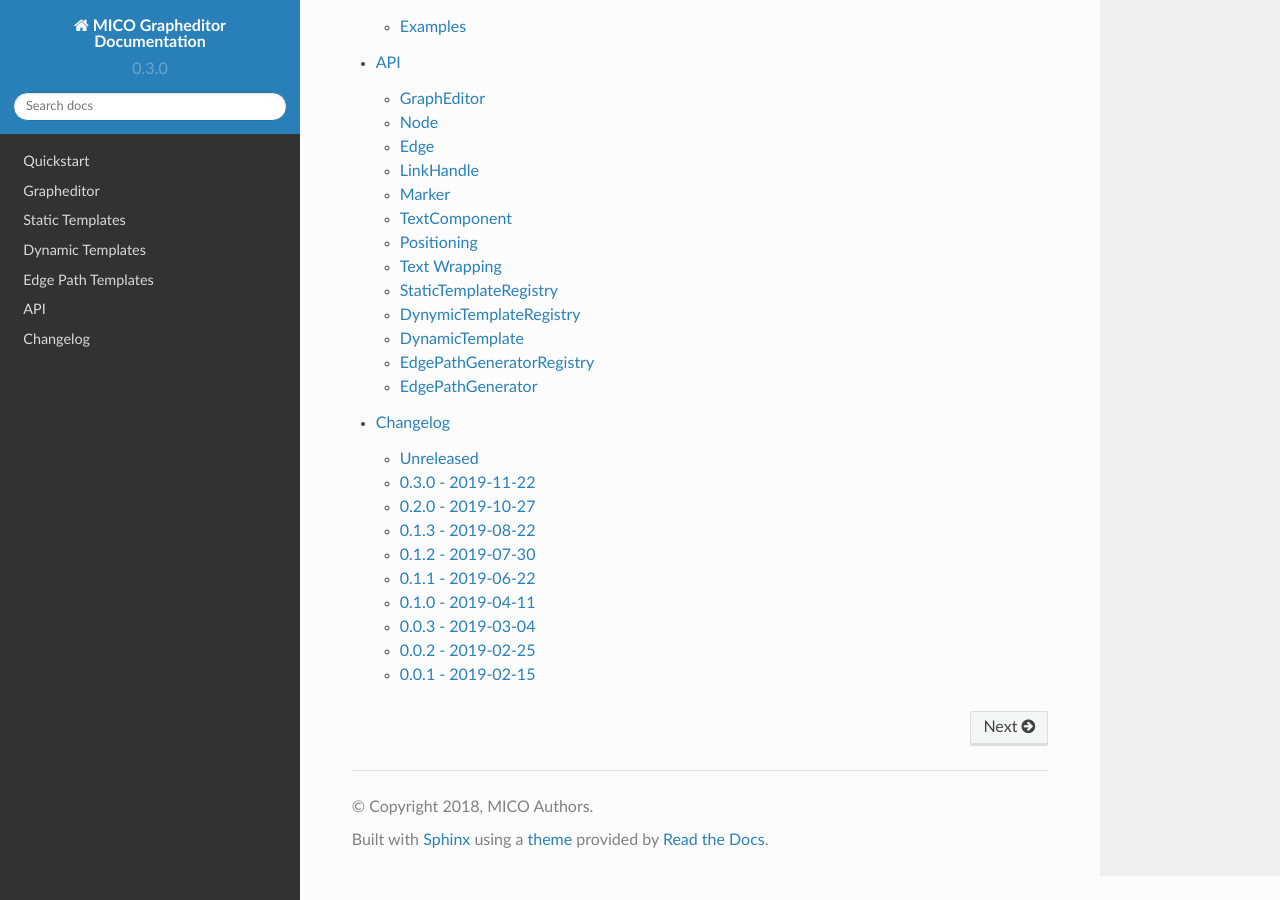
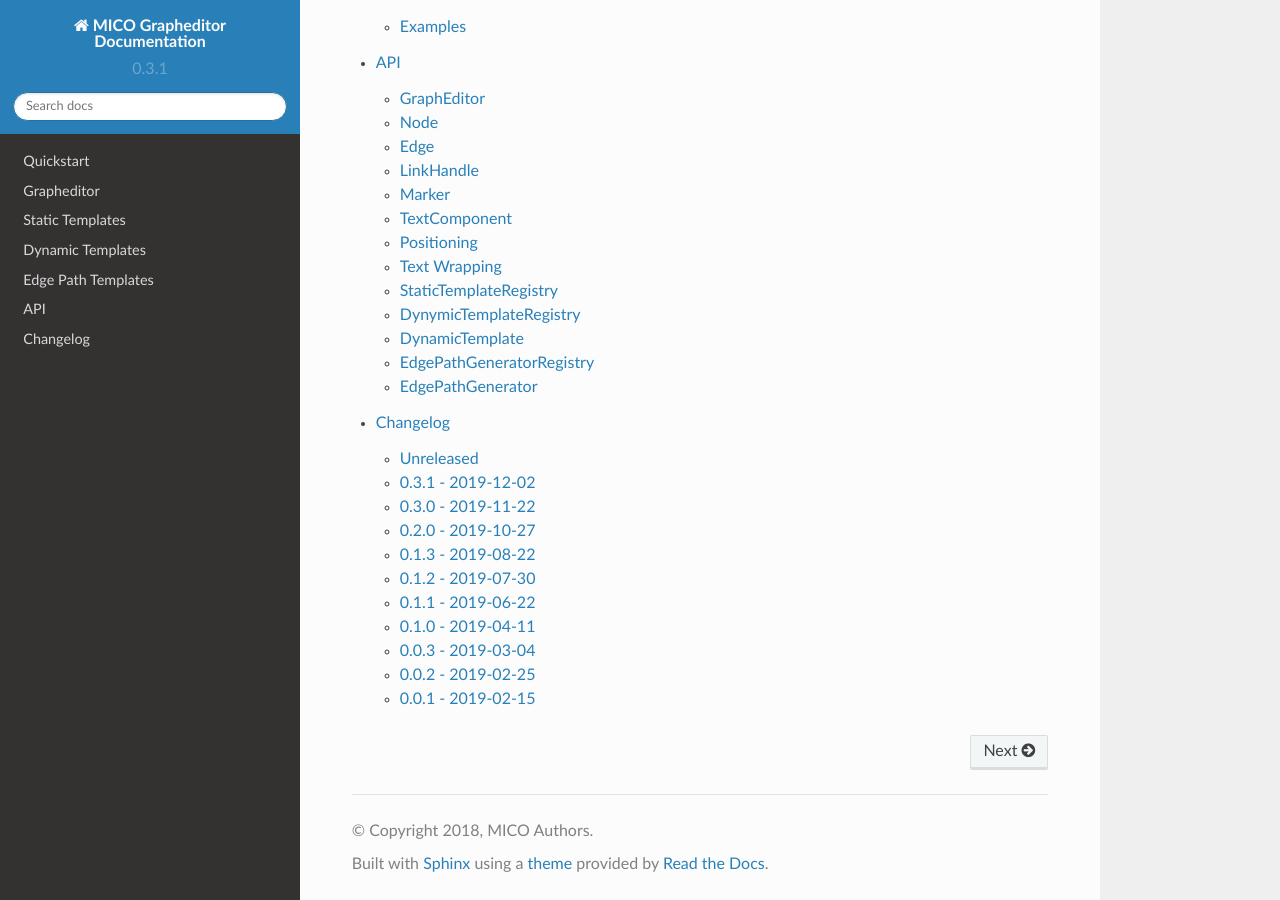
Before and after one commit to UST-MICO/grapheditor, a Sphinx documentation site: the page built from docs/index.rst, in a window 1280 px wide and 900 px high, scrolled down 1970 px. Built offline with Sphinx 7.4.7 and the Read the Docs theme 2.0.0, drawn with Linux system fonts in a browser that asks for light colours; formulas are drawn with MathJax 3.

Commit message:
Bump version number

```diff
--- a/docs/conf.py
+++ b/docs/conf.py
@@ -151,9 +151,9 @@
 author = 'MICO Authors'
 
 # The short X.Y version
-version = '0.3.0'
+version = '0.3.1'
 # The full version, including alpha/beta/rc tags
-release = '0.3.0'
+release = '0.3.1'
 
 
 # -- General configuration ---------------------------------------------------
--- a/package.json
+++ b/package.json
@@ -1,6 +1,6 @@
 {
   "name": "@ustutt/grapheditor-webcomponent",
-  "version": "0.3.0",
+  "version": "0.3.1",
   "description": "Webcomponent for displaying and editing graphs.",
   "author": "Fabian Bühler",
   "main": "./lib/index.js",
```
Also changed, not shown: CHANGELOG.md (+8 -1 lines), 1 other file.
